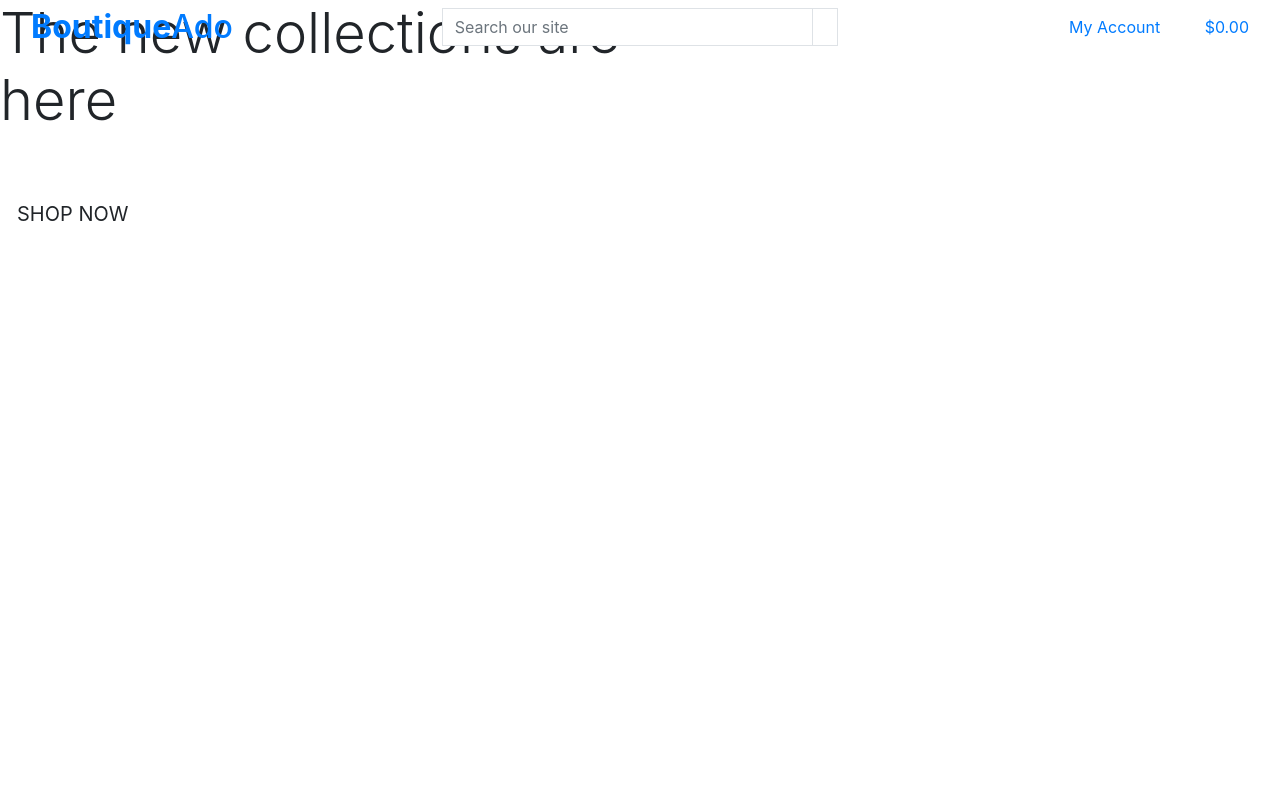
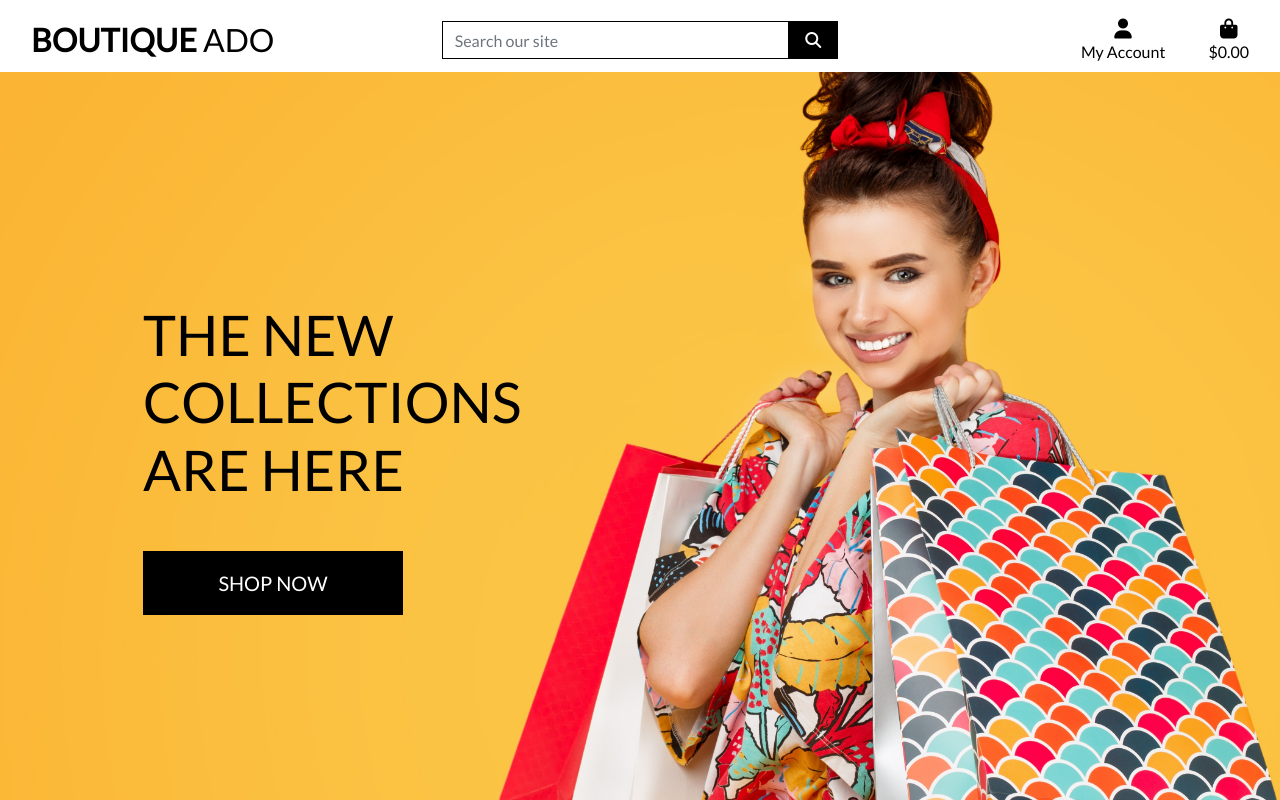
Before and after one commit to shaneoh10/boutique-ado, a Django app: page / in a window 1280 px wide. Run offline with Django 3.2, Linux system fonts and the light colour scheme; some libraries are stand-ins or nearby versions.

Commit message:
Complete homepage header and CSS

```diff
--- a/boutique_ado/settings.py
+++ b/boutique_ado/settings.py
@@ -147,8 +147,12 @@ USE_TZ = True
 # https://docs.djangoproject.com/en/3.2/howto/static-files/
 
 STATIC_URL = '/static/'
+STATICFILES_DIRS = (os.path.join(BASE_DIR, 'static'),)
 
 # Default primary key field type
 # https://docs.djangoproject.com/en/3.2/ref/settings/#default-auto-field
 
 DEFAULT_AUTO_FIELD = 'django.db.models.BigAutoField'
+
+MEDIA_URL = '/media/'
+MEDIA_ROOT = os.path.join(BASE_DIR, 'media')
--- a/boutique_ado/urls.py
+++ b/boutique_ado/urls.py
@@ -15,9 +15,11 @@ Including another URLconf
 """
 from django.contrib import admin
 from django.urls import path, include
+from django.conf import settings
+from django.conf.urls.static import static
 
 urlpatterns = [
     path('admin/', admin.site.urls),
     path('accounts/', include('allauth.urls')),
     path('', include('home.urls'))
-]
+] + static(settings.MEDIA_URL, document_root=settings.MEDIA_ROOT)
--- a/home/templates/home/index.html
+++ b/home/templates/home/index.html
@@ -1,3 +1,4 @@
+
 {% extends "base.html" %}
 {% load static %}
 
@@ -10,7 +11,7 @@
 {% endblock %}
 
 {% block content %}
-    <div class="conainer h-100">
+    <div class="container h-100">
         <div class="row h-100">
             <div class="col-7 col-md-6 my-auto">
                 <h1 class="display-4 logo-font text-black">
--- /dev/null
+++ b/static/css/base.css
@@ -0,0 +1,81 @@
+html {
+    height: 100%;
+}
+
+body {
+    background: url('/media/homepage_background_cropped.jpg') no-repeat center center fixed;
+    background-size: cover;
+    height: calc(100vh - 164px);
+    color: #555;
+    font-family: 'Lato';
+}
+
+/* from Bulma */
+.icon {
+    align-items: center;
+    display: inline-flex;
+    justify-content: center;
+    height: 1.5rem;
+    width: 1.5rem;
+}
+
+.logo-font {
+    text-transform: uppercase;
+}
+
+.main-logo-link {
+    width: fit-content;
+}
+
+.shop-now-button {
+    background: black;
+    color: white;
+    min-width: 260px;
+}
+
+.btn-black {
+    background: black;
+    color: white;
+}
+
+.shop-now-button:hover,
+.shop-now-button:active,
+.shop-now-button:focus,
+.btn-black:hover,
+.btn-black:active,
+.btn-black:focus {
+    background: #222;
+    color: white;
+}
+
+.text-black {
+    color: #000 !important;
+}
+
+.border-black {
+    border: 1px solid black !important;
+}
+
+/* -------------------------------- Media Queries */
+
+/* Slightly larger container on xl screens */
+@media (min-width: 1200px) {
+  .container {
+    max-width: 80%;
+  }
+}
+
+/* fixed top navbar only on medium and up */
+@media (min-width: 992px) {
+    .fixed-top-desktop-only {
+        position: fixed;
+        top: 0;
+        right: 0;
+        left: 0;
+        z-index: 1030;
+    }
+
+    .header-container {
+        padding-top: 164px;
+    }
+}
--- a/templates/base.html
+++ b/templates/base.html
@@ -1,6 +1,10 @@
+
+{% load static %}
+
 <!doctype html>
 <html lang="en">
   <head>
+
     {% block meta %}
         <meta http-equiv="X-UA-Compatible" content="ie=edge">
         <meta charset="utf-8">
@@ -12,12 +16,15 @@
 
     {% block corecss %}
         <link rel="stylesheet" href="https://stackpath.bootstrapcdn.com/bootstrap/4.4.1/css/bootstrap.min.css" integrity="sha384-Vkoo8x4CGsO3+Hhxv8T/Q5PaXtkKtu6ug5TOeNV6gBiFeWPGFN9MuhOf23Q9Ifjh" crossorigin="anonymous">
+        <link rel="stylesheet" href="https://fonts.googleapis.com/css?family=Lato&display=swap">
+        <link rel="stylesheet" href="{% static 'css/base.css' %}">
     {% endblock %}
 
     {% block extra_css %}
     {% endblock %}
 
     {% block corejs %}
+        <script src="https://kit.fontawesome.com/e9c73d7092.js" crossorigin="anonymous"></script>
         <script src="https://code.jquery.com/jquery-3.4.1.slim.min.js" integrity="sha384-J6qa4849blE2+poT4WnyKhv5vZF5SrPo0iEjwBvKU7imGFAV0wwj1yYfoRSJoZ+n" crossorigin="anonymous"></script>
         <script src="https://cdn.jsdelivr.net/npm/popper.js@1.16.0/dist/umd/popper.min.js" integrity="sha384-Q6E9RHvbIyZFJoft+2mJbHaEWldlvI9IOYy5n3zV9zzTtmI3UksdQRVvoxMfooAo" crossorigin="anonymous"></script>
         <script src="https://stackpath.bootstrapcdn.com/bootstrap/4.4.1/js/bootstrap.min.js" integrity="sha384-wfSDF2E50Y2D1uUdj0O3uMBJnjuUD4Ih7YwaYd1iqfktj0Uod8GCExl3Og8ifwB6" crossorigin="anonymous"></script>
@@ -30,10 +37,10 @@
   </head>
   <body>
     <header class="container-fluid fixed-top">
-      <div class="row">
+        <div id="topnav" class="row bg-white pt-lg-2 d-none d-lg-flex">
             <div class="col-12 col-lg-4 my-auto py-1 py-lg-0 text-center text-lg-left">
                 <a href="{% url 'home' %}" class="nav-link main-logo-link">
-            <h2 class="logo-font text-black my-0"><strong>Boutique</strong>Ado</h2>
+                    <h2 class="logo-font text-black my-0"><strong>Boutique</strong> Ado</h2>
                 </a>
             </div>
             <div class="col-12 col-lg-4 my-auto py-1 py-lg-0">
@@ -101,7 +108,9 @@
     {% block content %}
     {% endblock %}
 
-    {% block postload_js %}
+    {% block postloadjs %}
     {% endblock %}
+
+
   </body>
 </html>
```
Also changed, not shown: media/homepage_background_cropped.jpg (added). Lines whose indentation alone changed are shown as unchanged.
